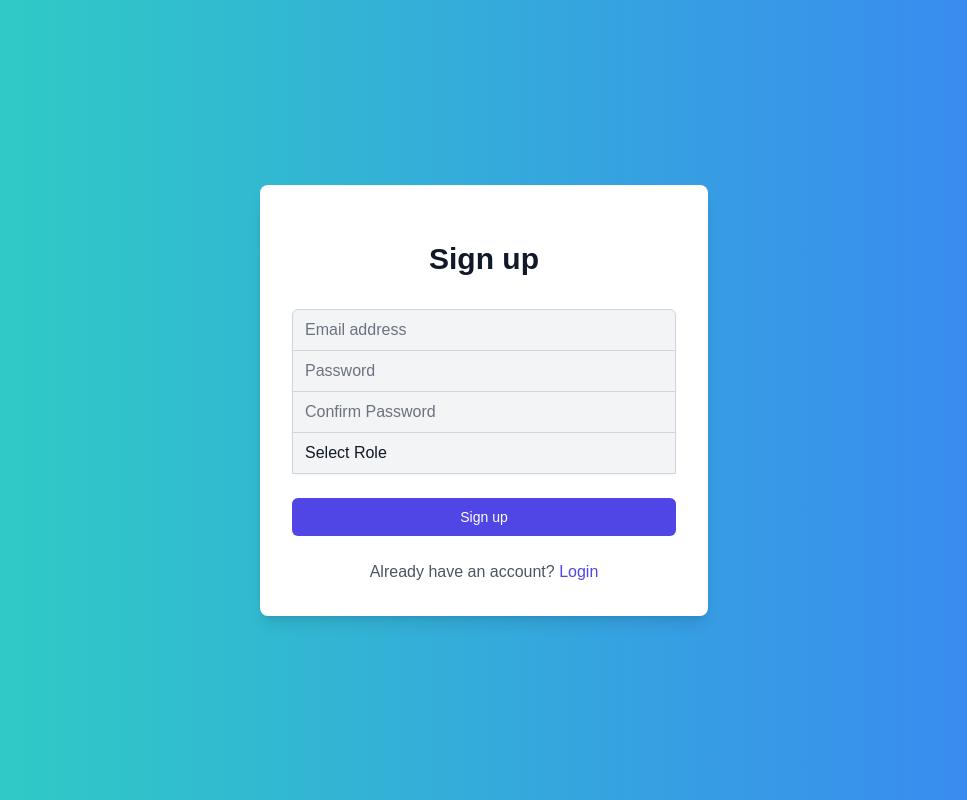
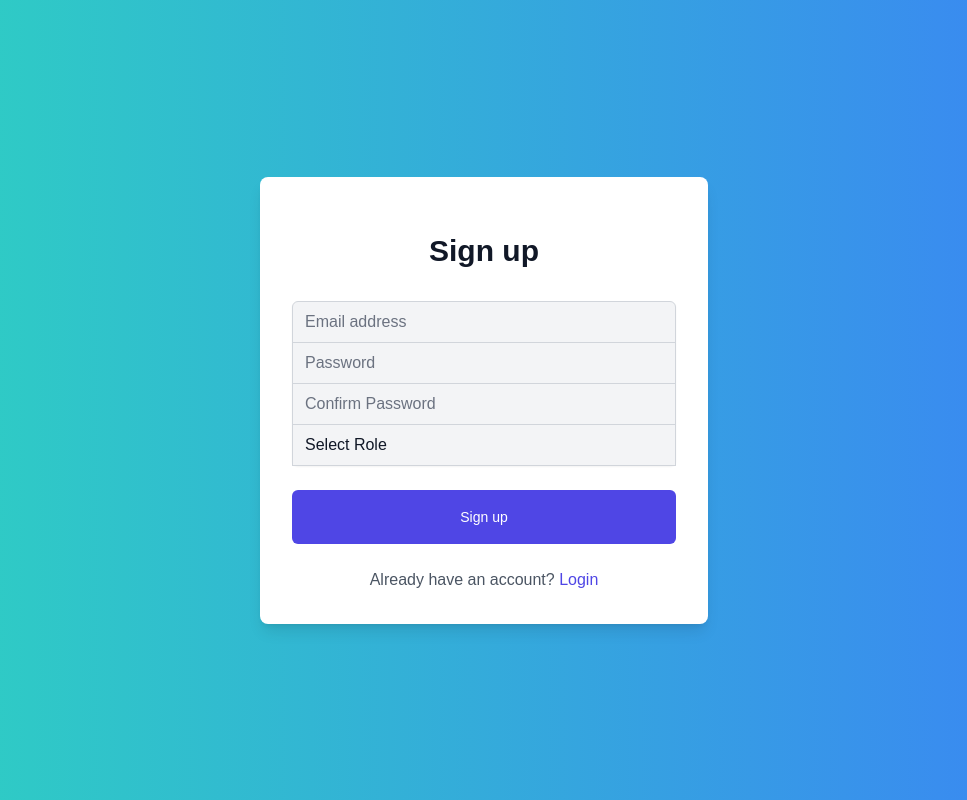
Before and after one commit to bhupalisarma/monitoring-system-client, a React (Create React App) app: page /signup in a window 1280 px wide. Shown: the whole page, without its empty margins (156-1123 px from the left). Built offline with nearby package versions, Linux system fonts and the light colour scheme.

Commit message:
Preloader added

```diff
--- a/package.json
+++ b/package.json
@@ -11,6 +11,7 @@
     "@testing-library/user-event": "^13.5.0",
     "autoprefixer": "^10.4.14",
     "axios": "^1.4.0",
+    "flowbite-react": "^0.5.0",
     "postcss": "^8.4.25",
     "react": "^18.2.0",
     "react-dom": "^18.2.0",
--- a/src/components/Admin.js
+++ b/src/components/Admin.js
@@ -143,7 +143,7 @@ const Admin = () => {
 					{classrooms.map((classroom, index) => (
 						<div
 							key={index}
-							className="bg-gray-200 p-4 rounded mb-4">
+							className="bg-gray-200 p-4 rounded mb-4 border border-green-500">
 							{/* <p className="font-semibold">
 								Mentor: {classroom.mentor.name}
 							</p> */}
--- a/src/components/Login.js
+++ b/src/components/Login.js
@@ -1,12 +1,15 @@
 import React, { useState } from 'react';
 import axios from 'axios';
 import { useNavigate } from 'react-router-dom';
+import { Button, Spinner } from 'flowbite-react';
 
 const Login = () => {
     const [email, setEmail] = useState('');
     const [password, setPassword] = useState('');
     const [error, setError] = useState('');
     const navigate = useNavigate();
+    const [isLoading, setIsLoading] = useState(false);
+
 
     const handleEmailChange = (e) => {
         setEmail(e.target.value);
@@ -93,11 +96,25 @@ const Login = () => {
                             onChange={handlePasswordChange}
                         />
                     </div>
-                    <button
+                    {/* <button
                         type="submit"
                         className="bg-indigo-500 text-white py-2 px-4 rounded w-full hover:bg-indigo-600 transition-colors duration-300"
                     >
                         Login
+                    </button> */}
+                    <button
+                        type="submit"
+                        className="bg-indigo-500 text-white py-2 px-4 rounded w-full hover:bg-indigo-600 transition-colors duration-300"
+                        disabled={isLoading} // Disable the button when loading
+                    >
+                        {isLoading ? (
+                            <>
+                                <Spinner aria-label="Loading" />
+                                <span className="pl-3">Loading...</span>
+                            </>
+                        ) : (
+                            'Log In'
+                        )}
                     </button>
                     <div className="text-center">
                         <p className="text-gray-500">Don't have an account?</p>
--- a/src/components/Mentee.js
+++ b/src/components/Mentee.js
@@ -1,5 +1,6 @@
 import React, { useState, useEffect } from "react";
 import { Link } from "react-router-dom";
+import { useNavigate } from "react-router-dom";
 import { FontAwesomeIcon } from "@fortawesome/react-fontawesome";
 import { faUserCircle, faHouse } from "@fortawesome/free-solid-svg-icons";
 
@@ -20,6 +21,13 @@ const Mentee = () => {
 			...prevProfile,
 			isProfileOpen: true,
 		}));
+	};
+
+	const navigate = useNavigate();
+	const handleLogout = () => {
+		// Implement your logout logic here, e.g., remove the token from localStorage
+		localStorage.removeItem("accessToken");
+		navigate("/login");
 	};
 
 	const handleCloseProfile = () => {
@@ -67,8 +75,10 @@ const Mentee = () => {
 								<li className="px-4 py-2 text-sm text-gray-700 hover:bg-gray-100">
 									Notifications
 								</li>
-								<li className="px-4 py-2 text-sm text-gray-700 hover:bg-gray-100">
-									<Link to="/login">Logout</Link>
+								<li
+									className="text-red-500 hover:text-red-600 cursor-pointer"
+									onClick={handleLogout}>
+									Logout
 								</li>
 							</ul>
 						</div>
--- a/src/components/Signup.js
+++ b/src/components/Signup.js
@@ -1,6 +1,8 @@
 import React, { useState } from 'react';
 import axios from 'axios';
 import { useNavigate, Link } from 'react-router-dom';
+import { Button, Spinner } from 'flowbite-react';
+
 
 const Signup = () => {
     const [email, setEmail] = useState('');
@@ -9,6 +11,8 @@ const Signup = () => {
     const [role, setRole] = useState('');
     const [error, setError] = useState('');
     const [registrationSuccess, setRegistrationSuccess] = useState(false);
+    const [isLoading, setIsLoading] = useState(false);
+
 
     const navigate = useNavigate();
 
@@ -132,14 +136,29 @@ const Signup = () => {
                             </div>
                         </div>
 
-                        <div>
-                            <button
+
+                            {/* <button
                                 type="submit"
                                 className="group relative w-full flex justify-center py-2 px-4 border border-transparent text-sm font-medium rounded-md text-white bg-indigo-600 hover:bg-indigo-700 focus:outline-none focus:ring-2 focus:ring-offset-2 focus:ring-indigo-500"
                             >
                                 Sign up
-                            </button>
-                        </div>
+                            </button> */}
+                                <Button
+                                    type="submit"
+                                className="group relative w-full flex justify-center py-2 px-2 border border-transparent text-sm font-medium rounded-md text-white bg-indigo-600 hover:bg-indigo-700 focus:outline-none focus:ring-2 focus:ring-offset-2 focus:ring-indigo-500"
+                                    disabled={isLoading} // Disable the button when loading
+                                >
+                                    {isLoading ? (
+                                        <>
+                                            <Spinner aria-label="Loading" />
+                                            <span className="pl-3">Loading...</span>
+                                        </>
+                                    ) : (
+                                        'Sign up'
+                                    )}
+                                </Button>
+
+
                         <div className="text-gray-600 text-center">
                             Already have an account?{' '}
                             <Link
```
Also changed, not shown: 1 other file (tests, documents, lock files or other folders).
